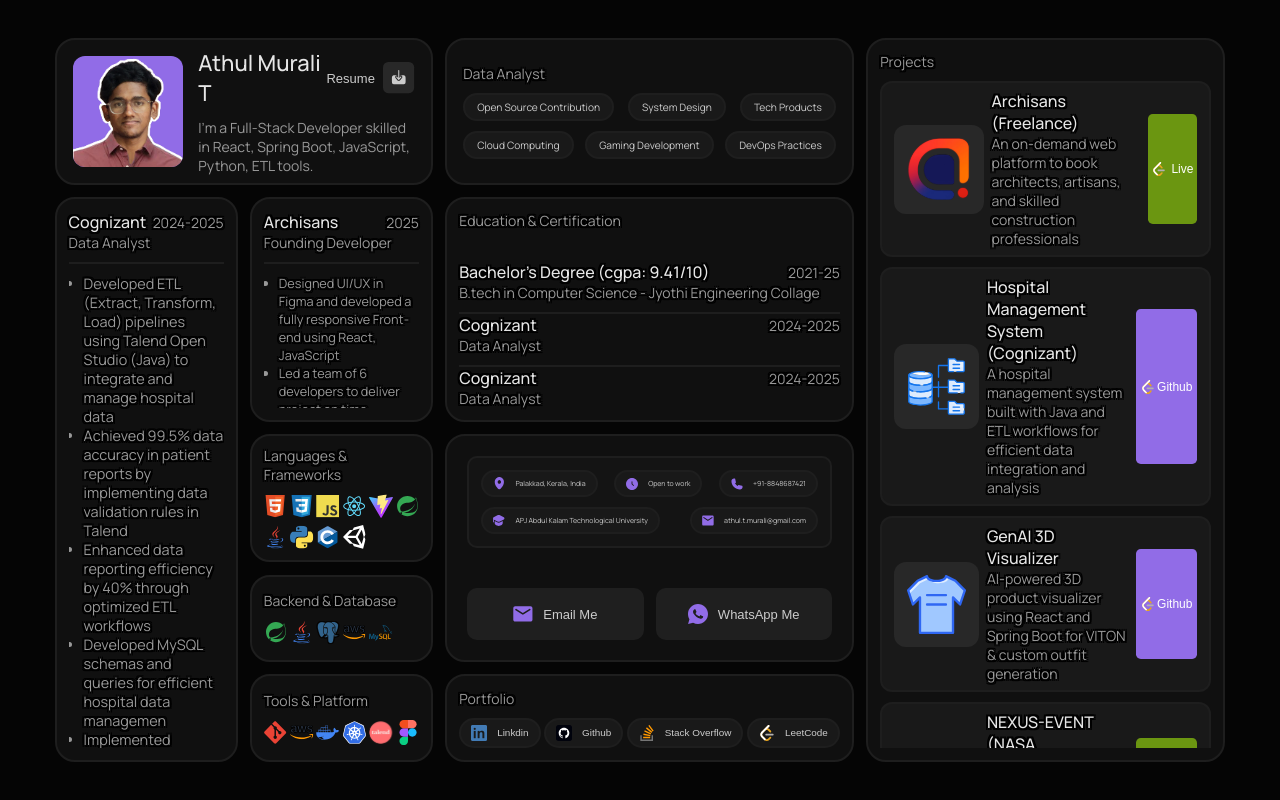
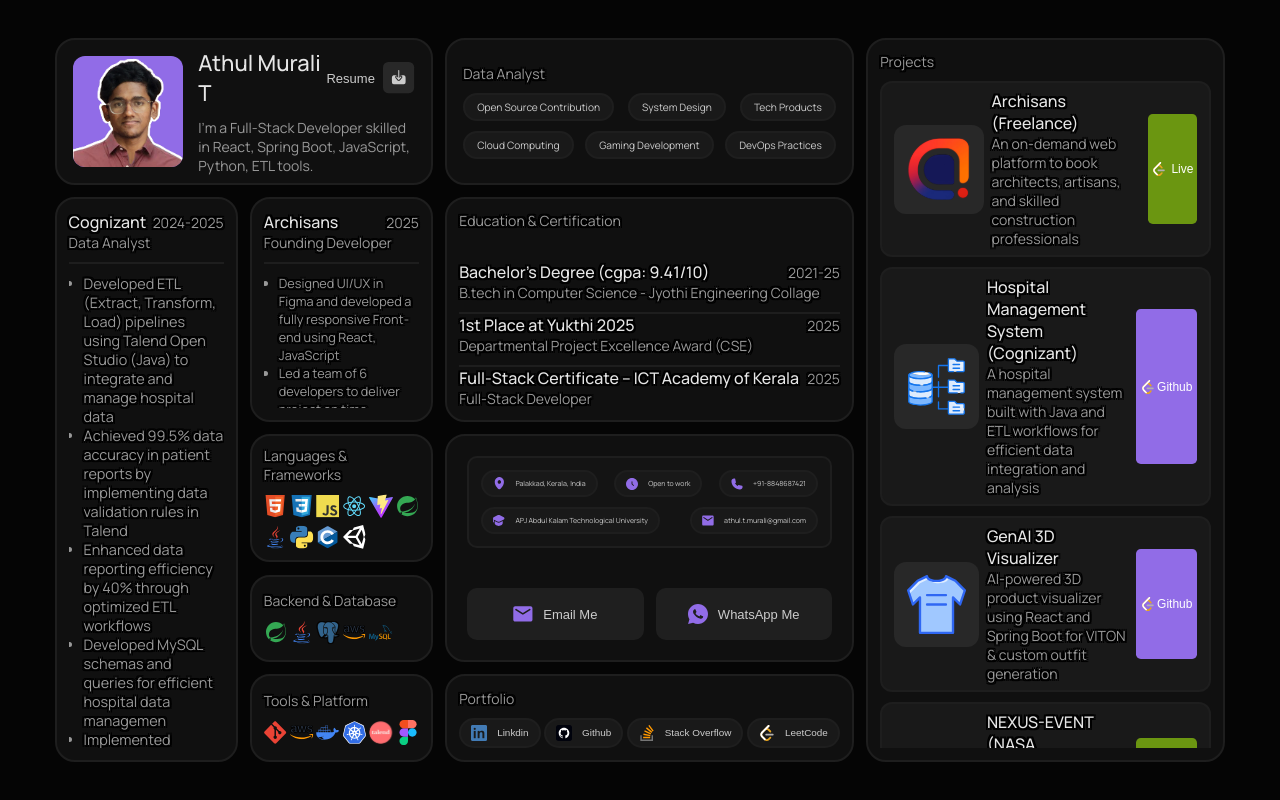
Before and after one commit to ATHUL-MURALI/Portfolio, a React (Vite) app: page / in a window 1280 px wide. Built offline with nearby package versions, Linux system fonts and the light colour scheme.

Commit message:
forgot to add certificate

```diff
--- a/src/components/eduCert/EduCert.jsx
+++ b/src/components/eduCert/EduCert.jsx
@@ -15,17 +15,17 @@
                     </div>
                     <div className='EduCert__content-box1'>
                         <div className='EduCert__heading'>
-                            <h2>Cognizant</h2>
-                            <p>2024-2025</p>
+                            <h2>1st Place at Yukthi 2025</h2>
+                            <p>2025</p>
                         </div>
-                        <p>Data Analyst</p>
+                        <p>Departmental Project Excellence Award (CSE)</p>
                     </div>
                     <div className='EduCert__content-box2'>
                         <div className='EduCert__heading'>
-                            <h2>Cognizant</h2>
-                            <p>2024-2025</p>
+                            <h2>Full-Stack Certificate – ICT Academy of Kerala</h2>
+                            <p>2025</p>
                         </div>
-                        <p>Data Analyst</p>
+                        <p>Full-Stack Developer</p>
                     </div>
                     </div>
                 </div>
```
